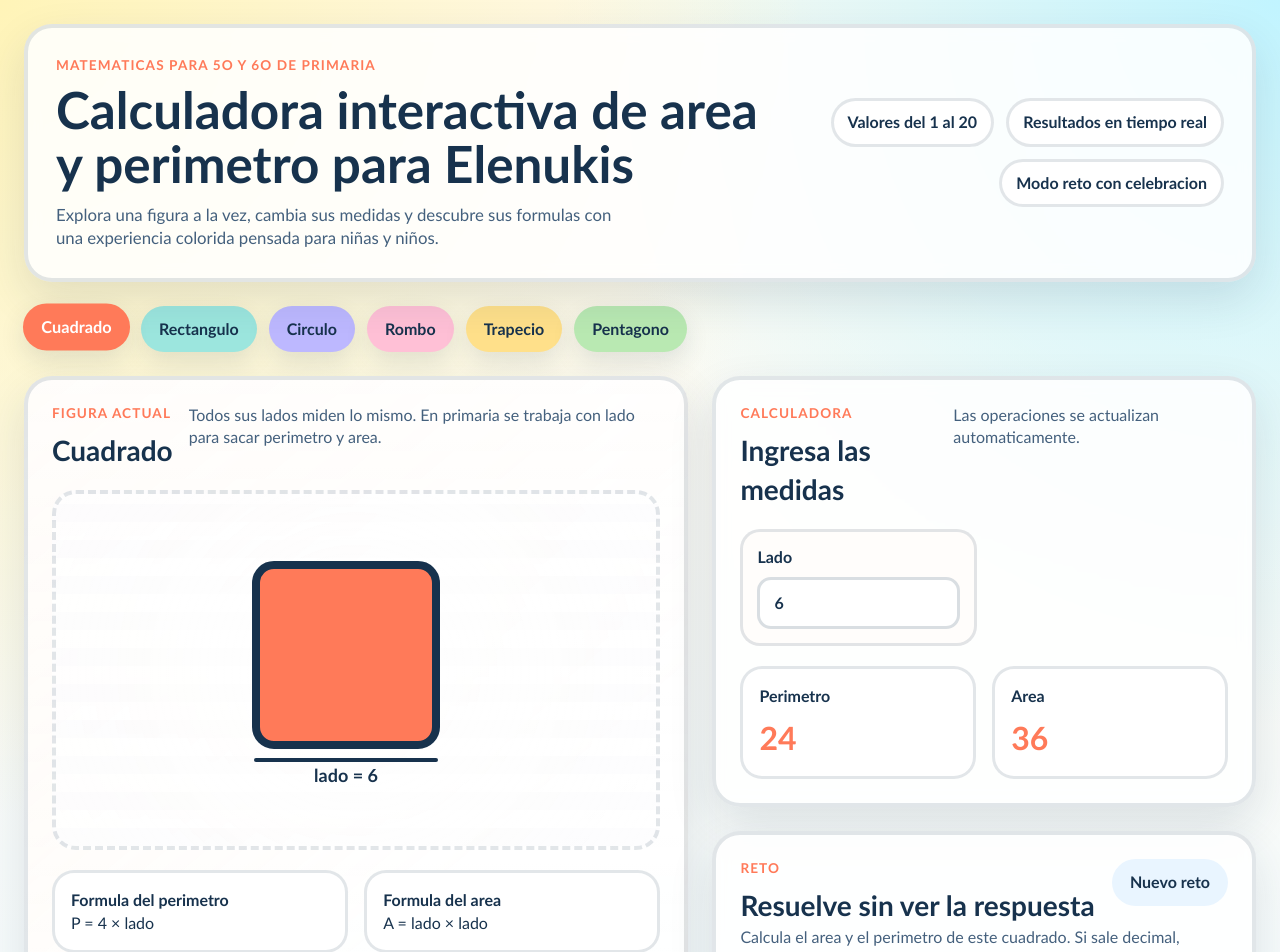
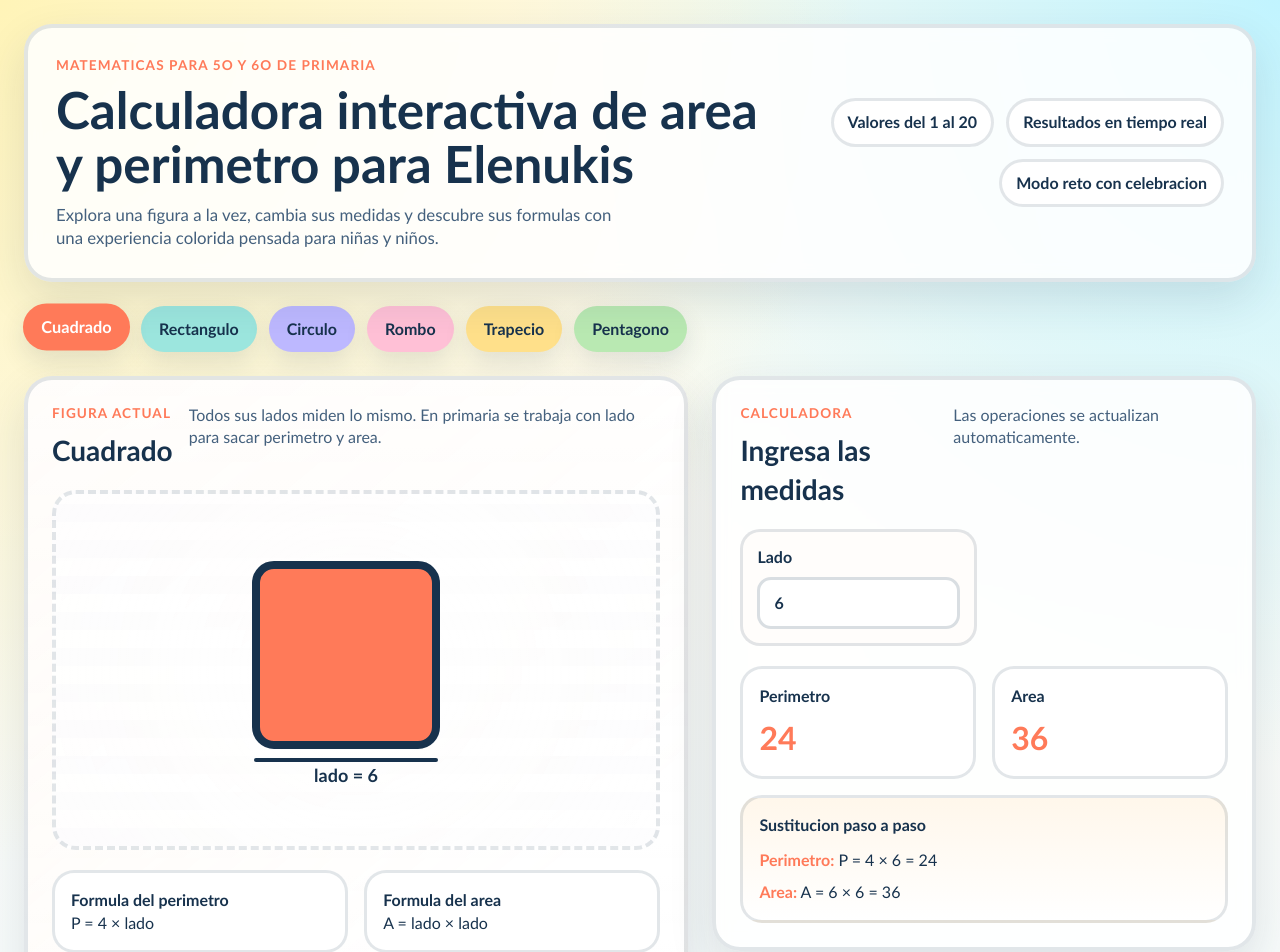
Before and after one commit to dresendi/mate-geometria-basica, a React (Vite) app: page / in a window 1280 px wide. Shown: the top 952 px of the page. Built offline with nearby package versions, Linux system fonts and the light colour scheme.

Commit message:
Show real-time formula substitutions for each shape

```diff
--- a/src/App.jsx
+++ b/src/App.jsx
@@ -40,6 +40,12 @@ const figures = [
       perimeter: "P = 4 × lado",
       area: "A = lado × lado"
     },
+    substitution(values, results) {
+      return {
+        perimeter: `P = 4 × ${values.side} = ${formatNumber(results.perimeter)}`,
+        area: `A = ${values.side} × ${values.side} = ${formatNumber(results.area)}`
+      };
+    },
     calculate(values) {
       const side = values.side;
       return {
@@ -73,6 +79,12 @@ const figures = [
       perimeter: "P = 2 × (base + altura)",
       area: "A = base × altura"
     },
+    substitution(values, results) {
+      return {
+        perimeter: `P = 2 × (${values.base} + ${values.height}) = ${formatNumber(results.perimeter)}`,
+        area: `A = ${values.base} × ${values.height} = ${formatNumber(results.area)}`
+      };
+    },
     calculate(values) {
       const base = values.base;
       const height = values.height;
@@ -104,6 +116,12 @@ const figures = [
     formulas: {
       perimeter: "P = 2 × pi × radio",
       area: "A = pi × radio × radio"
+    },
+    substitution(values, results) {
+      return {
+        perimeter: `P = 2 × pi × ${values.radius} = ${formatNumber(results.perimeter)}`,
+        area: `A = pi × ${values.radius} × ${values.radius} = ${formatNumber(results.area)}`
+      };
     },
     calculate(values) {
       const radius = values.radius;
@@ -138,6 +156,12 @@ const figures = [
     formulas: {
       perimeter: "P = 4 × lado",
       area: "A = (D mayor × D menor) / 2"
+    },
+    substitution(values, results) {
+      return {
+        perimeter: `P = 4 × ${values.side} = ${formatNumber(results.perimeter)}`,
+        area: `A = (${values.majorDiagonal} × ${values.minorDiagonal}) / 2 = ${formatNumber(results.area)}`
+      };
     },
     calculate(values) {
       return {
@@ -176,6 +200,12 @@ const figures = [
       perimeter: "P = B mayor + B menor + lado izq. + lado der.",
       area: "A = ((B mayor + B menor) × altura) / 2"
     },
+    substitution(values, results) {
+      return {
+        perimeter: `P = ${values.baseMajor} + ${values.baseMinor} + ${values.leftSide} + ${values.rightSide} = ${formatNumber(results.perimeter)}`,
+        area: `A = ((${values.baseMajor} + ${values.baseMinor}) × ${values.height}) / 2 = ${formatNumber(results.area)}`
+      };
+    },
     calculate(values) {
       return {
         perimeter:
@@ -213,6 +243,12 @@ const figures = [
     formulas: {
       perimeter: "P = 5 × lado",
       area: "A = (perimetro × apotema) / 2"
+    },
+    substitution(values, results) {
+      return {
+        perimeter: `P = 5 × ${values.side} = ${formatNumber(results.perimeter)}`,
+        area: `A = (${formatNumber(results.perimeter)} × ${values.apothem}) / 2 = ${formatNumber(results.area)}`
+      };
     },
     calculate(values) {
       const perimeter = 5 * values.side;
@@ -352,6 +388,7 @@ function App() {
 
   const activeValues = figureValues[activeFigureId];
   const activeResults = activeFigure.calculate(activeValues);
+  const activeSubstitution = activeFigure.substitution(activeValues, activeResults);
   const activeChallenge = challengeState[activeFigureId];
   const challengeResults = activeFigure.calculate(activeChallenge.values);
   const expectsRoundedAnswers = activeFigure.id === "circle" || activeFigure.id === "trapezoid";
@@ -542,6 +579,16 @@ function App() {
                 <strong>{formatNumber(activeResults.area)}</strong>
               </article>
             </div>
+
+            <div className="substitution-card">
+              <h3>Sustitucion paso a paso</h3>
+              <p>
+                <span>Perimetro:</span> {activeSubstitution.perimeter}
+              </p>
+              <p>
+                <span>Area:</span> {activeSubstitution.area}
+              </p>
+            </div>
           </div>
 
           <div className="challenge-card">
--- a/src/styles.css
+++ b/src/styles.css
@@ -242,7 +242,8 @@ h3 {
 }
 
 .formula-grid article,
-.result-card {
+.result-card,
+.substitution-card {
   border-radius: 22px;
   border: 3px solid rgba(23, 50, 77, 0.12);
   background: #ffffff;
@@ -294,6 +295,24 @@ h3 {
   margin-top: 8px;
   font-size: 2rem;
   color: #ff7a59;
+}
+
+.substitution-card {
+  margin-top: 16px;
+  background: linear-gradient(180deg, #fff7eb 0%, #ffffff 100%);
+}
+
+.substitution-card h3 {
+  margin-bottom: 12px;
+}
+
+.substitution-card p + p {
+  margin-top: 10px;
+}
+
+.substitution-card span {
+  color: #ff7a59;
+  font-weight: 800;
 }
 
 .secondary-button,
```
